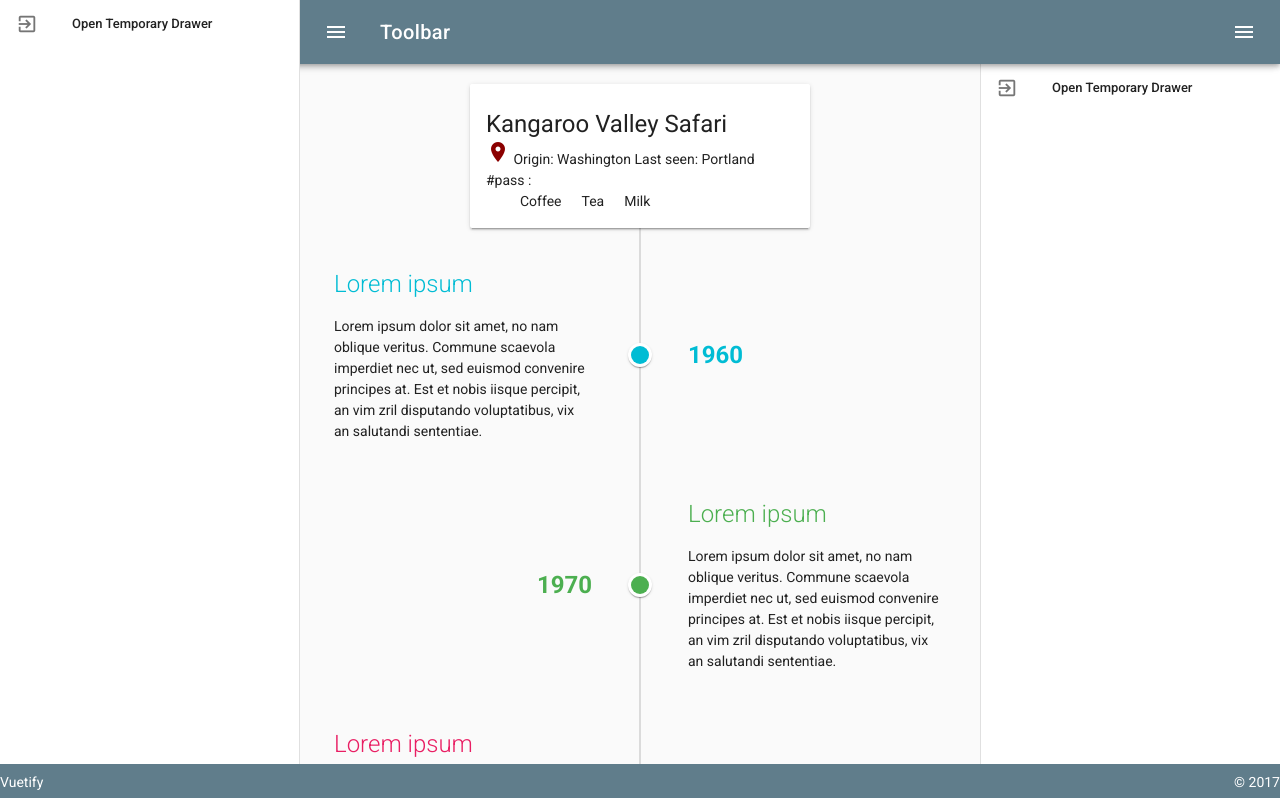
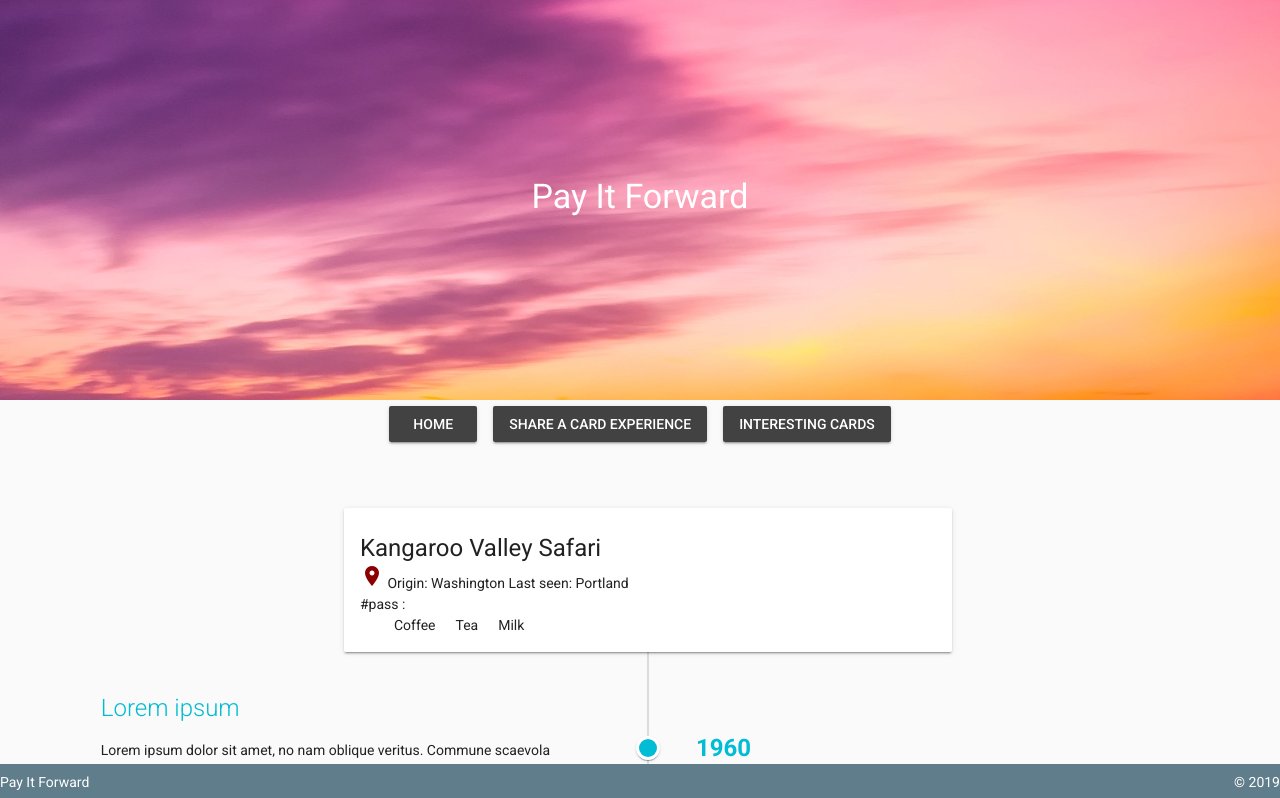
Before and after one commit to mooneyj3/hackathon2019frontend, a Vue app: page /card/1 in a window 1280 px wide. Shown: the top 798 px of the page. Built offline with nearby package versions, Linux system fonts and the light colour scheme.

Commit message:
Getting axios framework and router implemented

```diff
--- a/src/components/AppLayout.vue
+++ b/src/components/AppLayout.vue
@@ -1,74 +1,88 @@
 <template>
     <v-app id="inspire">
-        <v-navigation-drawer
-                v-model="drawerRight"
-                fixed
-                right
-                clipped
-                app
-        >
-            <v-list dense>
-                <v-list-tile @click.stop="right = !right">
-                    <v-list-tile-action>
-                        <v-icon>exit_to_app</v-icon>
-                    </v-list-tile-action>
-                    <v-list-tile-content>
-                        <v-list-tile-title>Open Temporary Drawer</v-list-tile-title>
-                    </v-list-tile-content>
-                </v-list-tile>
-            </v-list>
-        </v-navigation-drawer>
-        <v-toolbar
-                color="blue-grey"
-                dark
-                fixed
-                app
-                clipped-right
-        >
-            <v-toolbar-side-icon @click.stop="drawer = !drawer"></v-toolbar-side-icon>
-            <v-toolbar-title>Toolbar</v-toolbar-title>
-            <v-spacer></v-spacer>
-            <v-toolbar-side-icon @click.stop="drawerRight = !drawerRight"></v-toolbar-side-icon>
-        </v-toolbar>
-        <v-navigation-drawer
-                v-model="drawer"
-                fixed
-                app
-        >
-            <v-list dense>
-                <v-list-tile @click.stop="left = !left">
-                    <v-list-tile-action>
-                        <v-icon>exit_to_app</v-icon>
-                    </v-list-tile-action>
-                    <v-list-tile-content>
-                        <v-list-tile-title>Open Temporary Drawer</v-list-tile-title>
-                    </v-list-tile-content>
-                </v-list-tile>
-            </v-list>
-        </v-navigation-drawer>
-        <v-navigation-drawer
-                v-model="left"
-                temporary
-                fixed
-        ></v-navigation-drawer>
+        <!--top image-->
+        <v-parallax :src="require('@/assets/hero.jpeg')" height="400">
+            <v-layout column align-center justify-center class="white--text">
+                <h1 class="white--text mb-2 display-1 text-xs-center">Pay It Forward</h1>
+            </v-layout>
+        </v-parallax>
+
+        <!--navigation-->
+        <div class="text-xs-center">
+            <router-link to="/">
+                <v-btn color="secondary">Home</v-btn>
+            </router-link>
+
+            <router-link to="/tellstory">
+                <v-btn color="secondary">Share a card experience</v-btn>
+            </router-link>
+
+            <router-link to="/statistica">
+                <v-btn color="secondary">Interesting Cards</v-btn>
+            </router-link>
+
+        </div>
+        <!--<v-navigation-drawer-->
+                <!--v-model="drawerRight"-->
+                <!--fixed-->
+                <!--right-->
+                <!--clipped-->
+                <!--app-->
+        <!--&gt;-->
+            <!--<v-list dense>-->
+                <!--<v-list-tile @click.stop="right = !right">-->
+                    <!--<v-list-tile-action>-->
+                        <!--<v-icon>exit_to_app</v-icon>-->
+                    <!--</v-list-tile-action>-->
+                    <!--<v-list-tile-content>-->
+                        <!--<v-list-tile-title>Open Temporary Drawer</v-list-tile-title>-->
+                    <!--</v-list-tile-content>-->
+                <!--</v-list-tile>-->
+            <!--</v-list>-->
+        <!--</v-navigation-drawer>-->
+        <!--<v-toolbar color="blue-grey" dark fixed app clipped-right>-->
+            <!--&lt;!&ndash;<v-toolbar-side-icon @click.stop="drawer = !drawer"></v-toolbar-side-icon>&ndash;&gt;-->
+            <!--<v-toolbar-title>Toolbar</v-toolbar-title>-->
+            <!--<v-spacer></v-spacer>-->
+            <!--<v-toolbar-side-icon @click.stop="drawerRight = !drawerRight"></v-toolbar-side-icon>-->
+        <!--</v-toolbar>-->
+        <!--<v-navigation-drawer-->
+                <!--v-model="drawer"-->
+                <!--fixed-->
+                <!--app-->
+        <!--&gt;-->
+            <!--<v-list dense>-->
+                <!--<v-list-tile @click.stop="left = !left">-->
+                    <!--<v-list-tile-action>-->
+                        <!--<v-icon>exit_to_app</v-icon>-->
+                    <!--</v-list-tile-action>-->
+                    <!--<v-list-tile-content>-->
+                        <!--<v-list-tile-title>Open Temporary Drawer</v-list-tile-title>-->
+                    <!--</v-list-tile-content>-->
+                <!--</v-list-tile>-->
+            <!--</v-list>-->
+        <!--</v-navigation-drawer>-->
+        <!--<v-navigation-drawer-->
+                <!--v-model="left"-->
+                <!--temporary-->
+                <!--fixed-->
+        <!--&gt;</v-navigation-drawer>-->
+        <!--<v-content>-->
+            <!--<v-flex shrink>-->
+                <!--<router-view>-->
+                <!--</router-view>-->
+            <!--</v-flex>-->
+        <!--</v-content>-->
         <v-content>
-            <v-flex shrink>
-                <router-view>
-                </router-view>
-            </v-flex>
-        </v-content>
-        <!--<v-content>-->
-            <!--<v-container fluid fill-height>-->
-                <!--<v-layout justify-center align-center>-->
+            <v-container fluid fill-height xs10 offset-xs1>
+                <v-layout justify-center pl-3>
+                    <v-flex shrink>
+                        <router-view>
+                        </router-view>
+                    </v-flex>
                     <!--<v-flex shrink>-->
                         <!--<v-tooltip right>-->
-                            <!--<v-btn-->
-                                    <!--slot="activator"-->
-                                    <!--:href="source"-->
-                                    <!--icon-->
-                                    <!--large-->
-                                    <!--target="_blank"-->
-                            <!--&gt;-->
+                            <!--<v-btn slot="activator" :href="source" icon large target="_blank">-->
                                 <!--<v-icon large>code</v-icon>-->
                             <!--</v-btn>-->
                             <!--<span>Source</span>-->
@@ -80,9 +94,9 @@
                             <!--<span>Codepen</span>-->
                         <!--</v-tooltip>-->
                     <!--</v-flex>-->
-                <!--</v-layout>-->
-            <!--</v-container>-->
-        <!--</v-content>-->
+                </v-layout>
+            </v-container>
+        </v-content>
         <v-navigation-drawer
                 v-model="right"
                 right
@@ -90,9 +104,9 @@
                 fixed
         ></v-navigation-drawer>
         <v-footer color="blue-grey" class="white--text" app>
-            <span>Vuetify</span>
+            <span>Pay It Forward</span>
             <v-spacer></v-spacer>
-            <span>&copy; 2017</span>
+            <span>&copy; 2019</span>
         </v-footer>
     </v-app>
 </template>
@@ -110,3 +124,7 @@
         }
     }
 </script>
+
+<style scoped>
+    a { text-decoration: none; }
+</style>
```
Also changed, not shown: src/assets/hero.jpeg (added).
